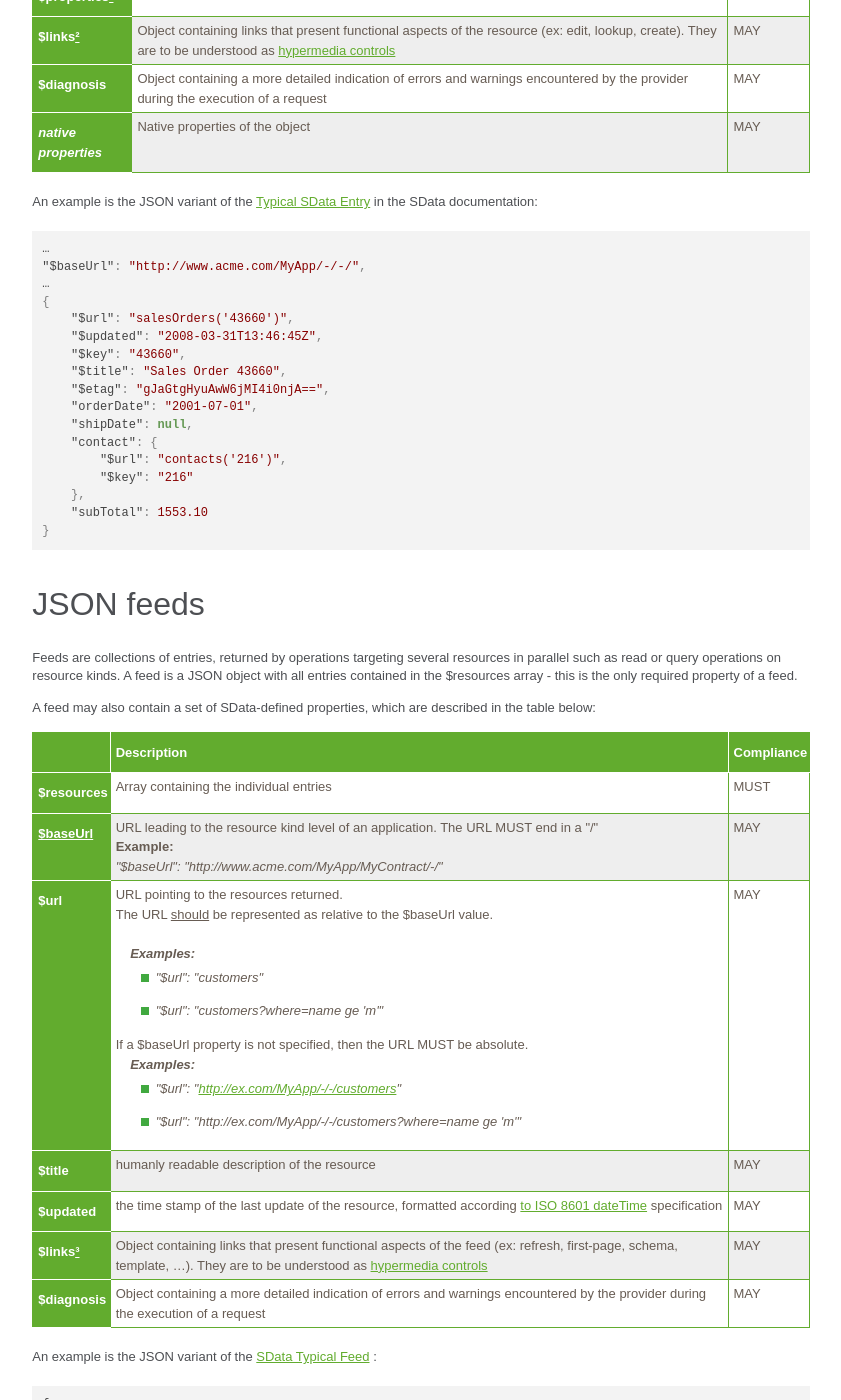
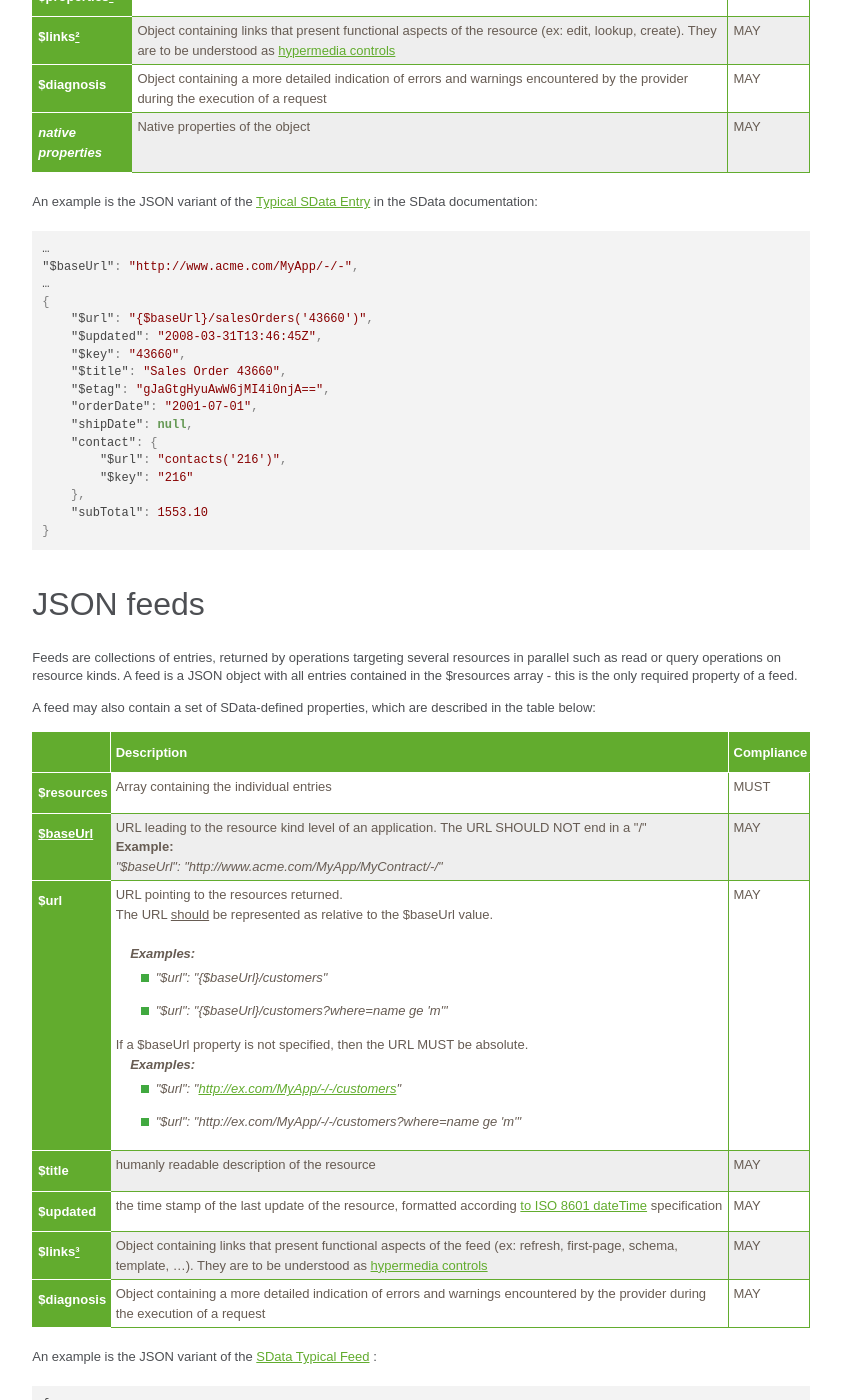
Before and after one commit to kaqa/SData-2.0, a Jekyll site: the page built from pages/20/04-0500.md, in a window 1280 px wide and 1400 px high, scrolled down 1179 px. Shown: the whole window, without its empty margins (427-1268 px from the left). Built offline with Jekyll 4.4.1, drawn with Linux system fonts in a browser that asks for light colours; nearby versions of some CDN libraries; some of the changed text lies outside the part shown.

Commit message:
adjusted the fact that baseUrl should not end in a / and amended the examples since these did not contain $baseUrl

```diff
--- a/pages/20/04-0500.md
+++ b/pages/20/04-0500.md
@@ -33,10 +33,10 @@ The URL <u>should</u> be represented as relative to the value of the
 <a href="#baseurl">$baseUrl</a> of the enclosing feed.<br /><br />
 
 <i>&nbsp;&nbsp;&nbsp;&nbsp;<strong>Examples:</strong><br />
-&nbsp;&nbsp;&nbsp;&nbsp;given the  "$baseUrl": "http://ex.com/MyApp/-/-/"
+&nbsp;&nbsp;&nbsp;&nbsp;given the  "$baseUrl": "http://ex.com/MyApp/-/-"
 <ul>
-  <li>"$url": "customers('1234')"</li>
-  <li>"$url": "customers?where=$uuid eq 'ab1C43sd-c1asdc2sT'"</li>
+  <li>"$url": "{$baseUrl}/customers('1234')"</li>
+  <li>"$url": "{$baseUrl}/customers?where=$uuid eq 'ab1C43sd-c1asdc2sT'"</li>
 </ul>
 </i>
 If a $baseUrl property is not specified, then the URL MUST be
@@ -84,10 +84,10 @@ An example is the JSON variant of the [Typical SData Entry](../../core/0307/ "3.
 
 <pre class="json">
 &hellip;
-"$baseUrl": "<a href="http://www.acme.com/MyApp/-/-/">http://www.acme.com/MyApp/-/-/</a>",
+"$baseUrl": "<a href="http://www.acme.com/MyApp/-/-">http://www.acme.com/MyApp/-/-</a>",
 &hellip;
 {
-    "$url": "salesOrders('43660')",
+    "$url": "{$baseUrl}/salesOrders('43660')",
     "$updated": "2008-03-31T13:46:45Z",
     "$key": "43660",
     "$title": "Sales Order 43660",
@@ -119,7 +119,7 @@ A feed may also contain a set of SData-defined properties, which are described i
         <th>$resources</th><td>Array containing the individual entries</td><td>MUST</td>
     </tr>
     <tr>
-        <th><a name="baseurl">$baseUrl</a></th><td>URL leading to the resource kind level of an application. The URL MUST end
+        <th><a name="baseurl">$baseUrl</a></th><td>URL leading to the resource kind level of an application. The URL SHOULD NOT end
 in a "/"<br />
 <strong>Example:</strong><br />
 <i>"$baseUrl": "http://www.acme.com/MyApp/MyContract/-/"</i></td><td>MAY</td>
@@ -133,8 +133,8 @@ The URL <u>should</u> be represented as relative to the $baseUrl value.<br /><br
 
 <i>&nbsp;&nbsp;&nbsp;&nbsp;<strong>Examples:</strong><br />
 <ul>
-  <li>"$url": "customers"</li>
-  <li>"$url": "customers?where=name ge 'm'"</li>
+  <li>"$url": "{$baseUrl}/customers"</li>
+  <li>"$url": "{$baseUrl}/customers?where=name ge 'm'"</li>
 </ul>
 </i>
 If a $baseUrl property is not specified, then the URL MUST be absolute. <br />
@@ -166,8 +166,8 @@ An example is the JSON variant of the [SData Typical Feed](../../core/0301/ "3.1
 
 <pre>
 {
-    "$baseUrl": "https://www.example.com/MyApp/-/-/",
-    "$url": "salesOrders",
+    "$baseUrl": "https://www.example.com/MyApp/-/-",
+    "$url": "{$baseUrl}/salesOrders",
     "$title": "Sage App | Sales Orders",
     "$totalResults": 31465,
     "$startIndex": 1,
```
